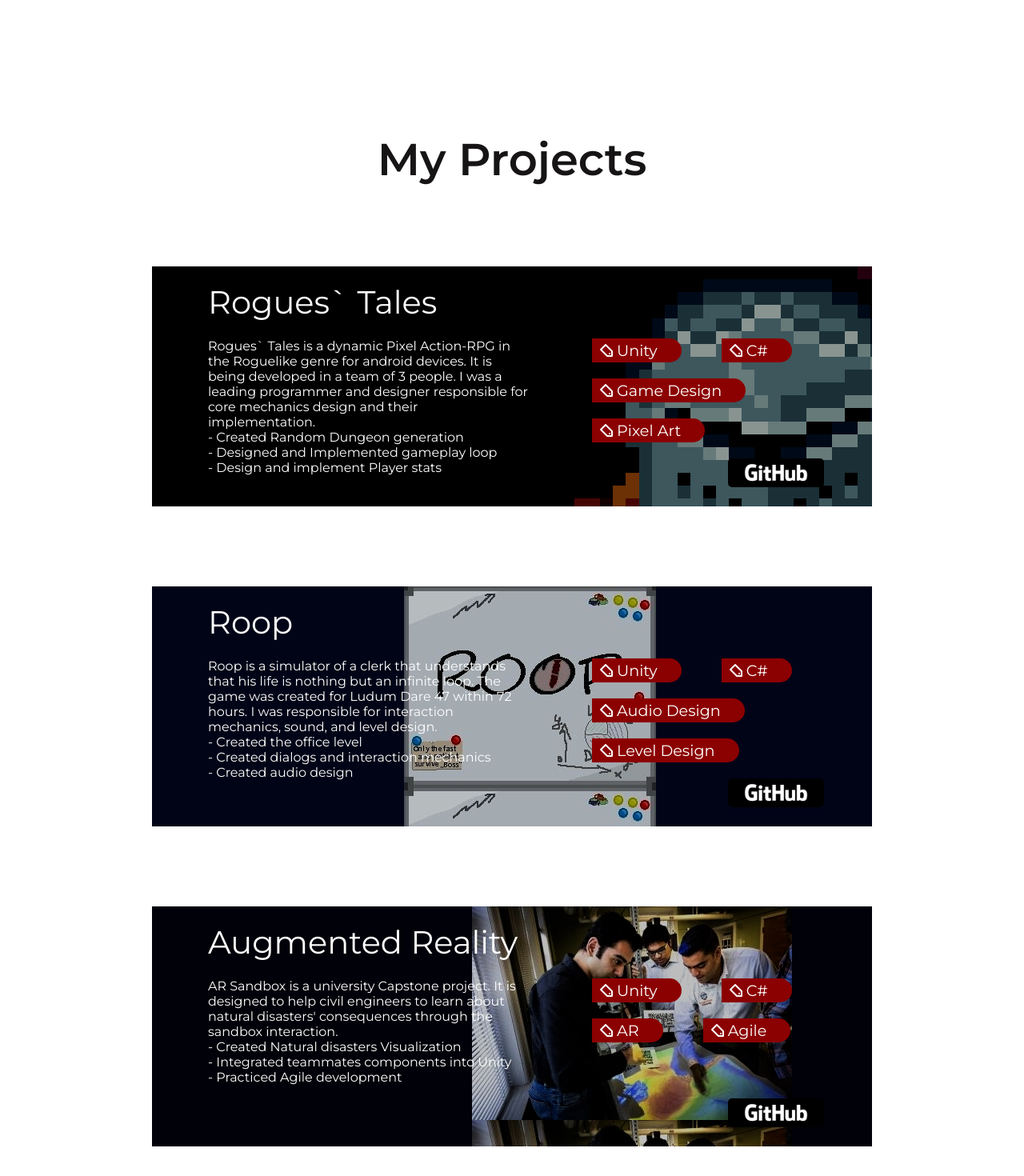
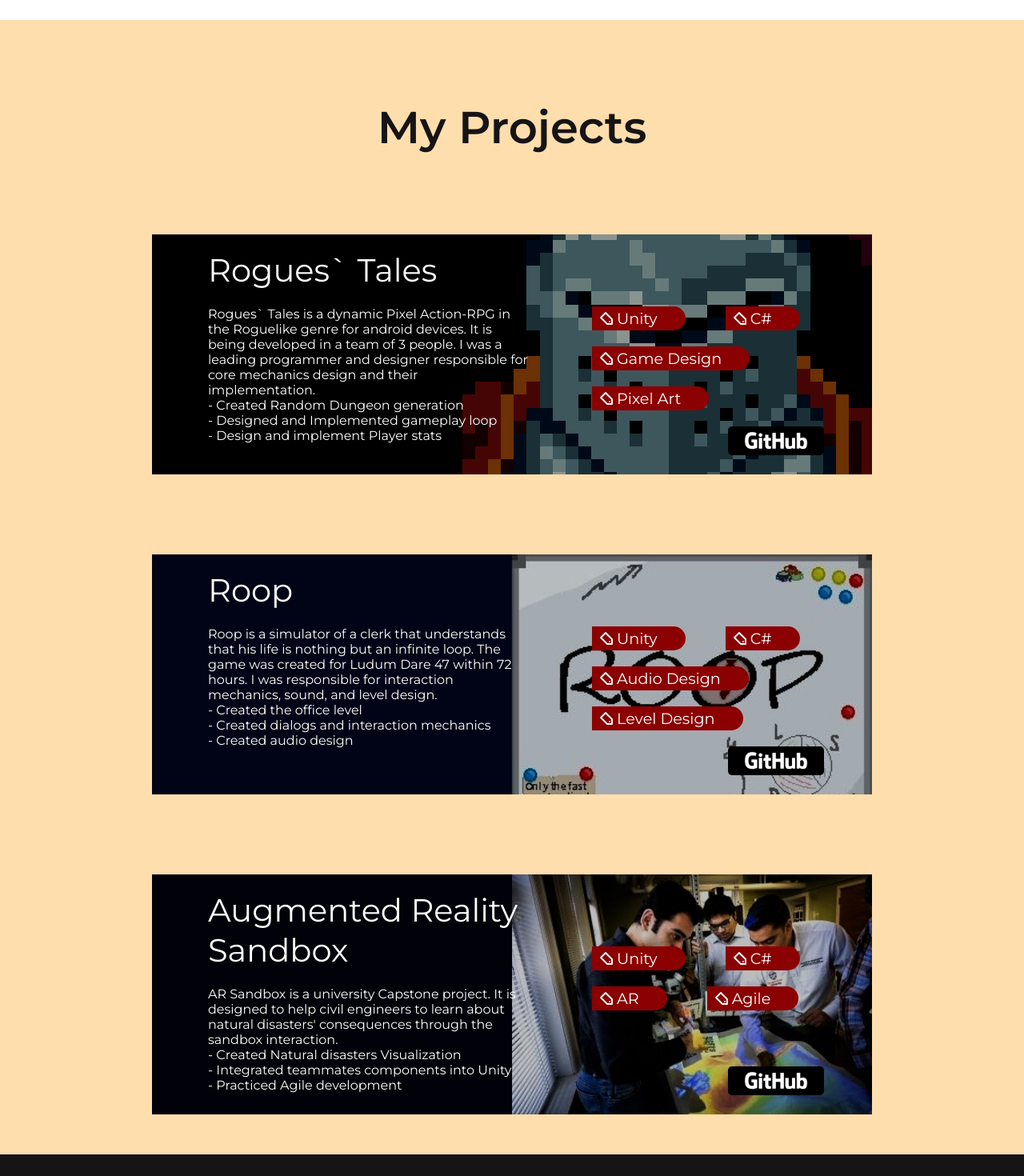
Before and after one commit to Greblovs/DanilaWeb, a React (Create React App) app in the folder danilaweb/: page / in a window 1280 px wide. Shown: the part 2340-3810 px from the top of the page at 80% size. Built offline with nearby package versions, Linux system fonts and the light colour scheme.

Commit message:
changed backs

```diff
--- a/danilaweb/src/Components/My Projects/Myprojects.module.scss
+++ b/danilaweb/src/Components/My Projects/Myprojects.module.scss
@@ -2,10 +2,9 @@ $main-font: "Merriweather";
 
 
 .Title{
-  margin-top: 120px !important;
+  margin-top: 80px !important;
   text-align: center;
   display: block;
-
 
   margin: 0 auto;
   color: #161415;
@@ -17,20 +16,21 @@ $main-font: "Merriweather";
 
 .ProjectWrapper{
   width: 100vw;
-  background-color: #ffffff;
+  background-color: #ffdead;
   padding-top: 20px;
 }
 .first{
-  background:  url("../../Icons/RoguesTales.png");
-  background-size: auto;
+  background-size: cover;
+  background: black url("../../Icons/RoguesTales.png") no-repeat center right;
 }
 .second{
-  background:  url("../../Icons/Roop.jpeg");
-  background-size: auto;
+  background: black url("../../Icons/Roop.jpeg")  no-repeat;
+
+  background-size: cover;
 }
 .third{
-  background:  url("../../Icons/AugmentedReality.jpeg");
-  background-size: auto;
+  background: black url("../../Icons/AugmentedReality.jpeg") no-repeat;
+  background-size: cover;
 }
 
 @media (min-width: 1024px) {
@@ -57,7 +57,7 @@ $main-font: "Merriweather";
   .projectText{
     margin-top: 20px;
     width: 400px;
-    height: 200px;
+
     color: white;
 
     font-size: 1.0em;
@@ -67,7 +67,6 @@ $main-font: "Merriweather";
     margin-top: 20px;
     color: white;
     font-size: 2.5em;
-    height: 50px;
     line-height: 50px;
 
   }
@@ -89,7 +88,7 @@ $main-font: "Merriweather";
     margin-bottom: 20px;
     margin-left: 50px;
     display: inline-block;
-    padding-right: 30px;
+    padding-right: 35px;
     border-radius:  0 50px  50px  0;
     height: 30px;
     background-color: darkred;
@@ -123,7 +122,6 @@ $main-font: "Merriweather";
     text-align: center;
     width: 250px;
     font-size: 2.5em;
-    height: 50px;
     line-height: 50px;
 
   }
```
